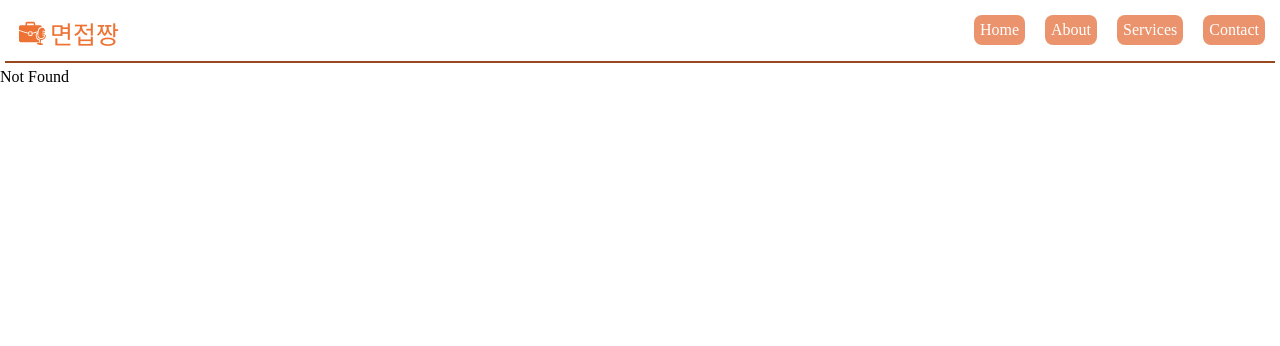
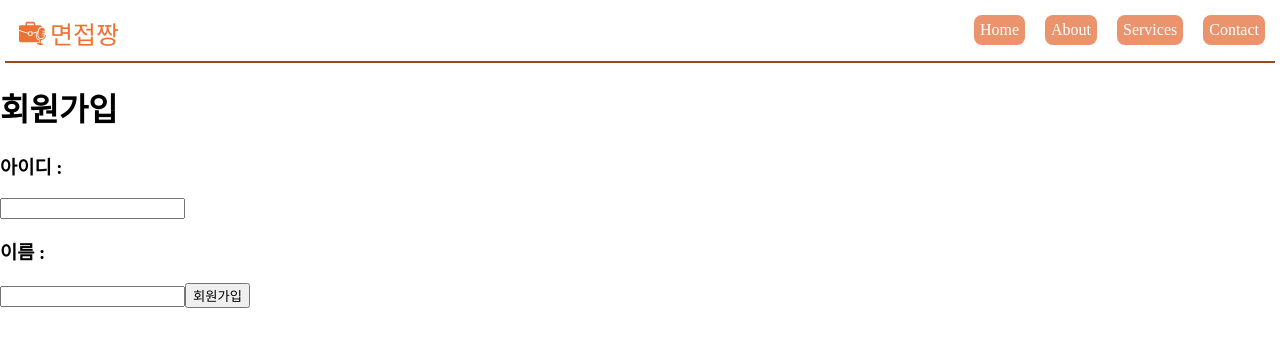
Before and after one commit to myeonjeobjjang/myeonjeobjjang-react, a React (Vite) app: page /signup in a window 1280 px wide. Before the commit this address had no page. Shown: the top 346 px of the page. Built offline with nearby package versions, Linux system fonts and the light colour scheme.

Commit message:
feat : 회원가입 페이지 구현

```diff
--- a/src/App.tsx
+++ b/src/App.tsx
@@ -5,6 +5,7 @@ import Bears from "./pages/Bears.tsx";
 import Header from "./components/Header.tsx";
 import Test from "./pages/Test.tsx";
 import LoginPage from "./pages/LoginPage.tsx";
+import SignUpPage from "./pages/SignUpPage.tsx";
 
 function App() {
   return (
@@ -14,6 +15,7 @@ function App() {
             <Route path={`/`} element={<Home/>}/>
             <Route path={`/bears`} element={<Bears/>}/>
             <Route path={`/login`} element={<LoginPage/>}/>
+            <Route path={`/signup`} element={<SignUpPage/>}/>
             <Route path={`/test`} element={<Test/>}/>
             <Route path={`*`} element={<NotFound/>}/>
         </Routes>
--- /dev/null
+++ b/src/pages/SignUpPage.tsx
@@ -0,0 +1,13 @@
+import usePageTitle from "../hooks/usePageTitle.ts";
+import SignUp from "../components/SignUp.tsx";
+
+const SignUpPage = () => {
+    usePageTitle(`회원가입`);
+    return (
+        <>
+            <SignUp/>
+        </>
+    )
+}
+
+export default SignUpPage;
```
